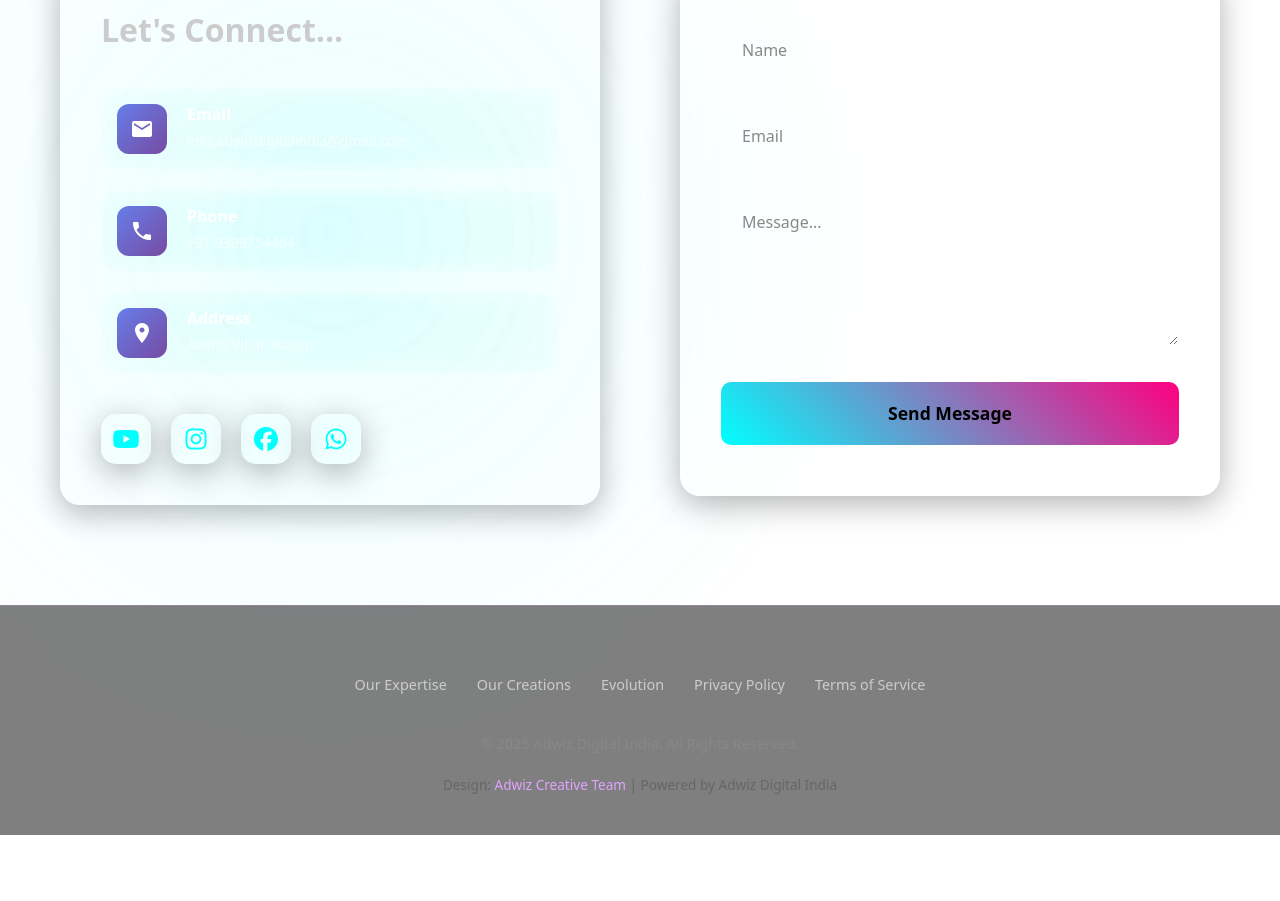
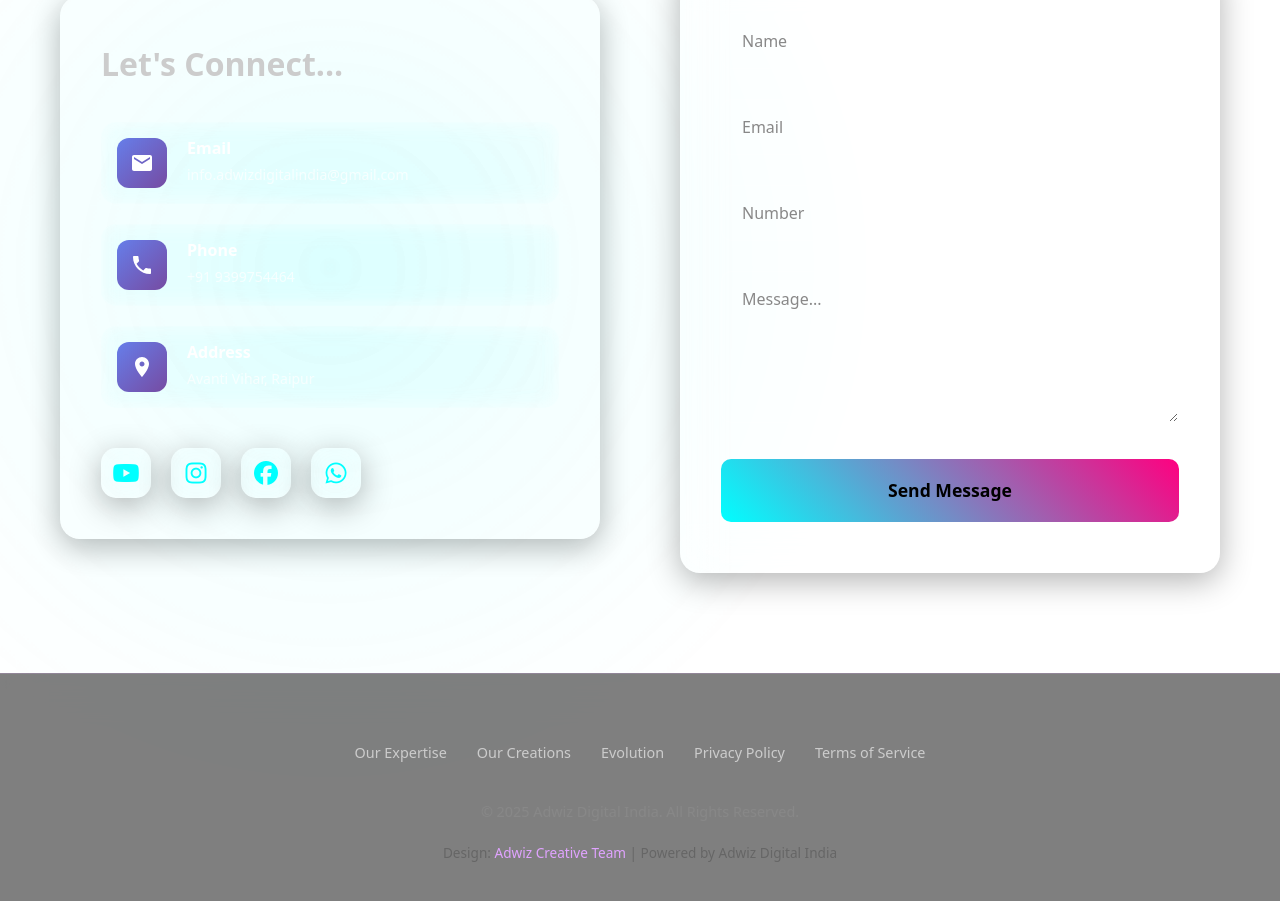
Before and after one commit to adwizdigitalindia/Adwiz, a plain HTML site: page index.html in a window 1280 px wide. Shown: the part 8454-9355 px from the top of the page. Before the commit the page ends 9289 px from the top, so only its background shows below. Drawn offline with nearby package versions, Linux system fonts and the light colour scheme.

Commit message:
Quick update

```diff
--- a/index.html
+++ b/index.html
@@ -614,9 +614,9 @@
       <input type="email" name="email" placeholder="Email" required>
     </div>
 
-    <!-- <div class="form-group">
-      <input type="text" name="subject" placeholder="Subject" required>
-    </div> -->
+    <div class="form-group">
+      <input type="text" name="number" placeholder="Number" required>
+    </div>
 
     <div class="form-group">
       <textarea name="message" rows="5" placeholder="Message..." required></textarea>
@@ -626,11 +626,10 @@
   </form>
 </div>
 
+</div>
+    </section>
 
 
-
-        </div>
-    </section>
 <link href="https://unpkg.com/aos@2.3.1/dist/aos.css" rel="stylesheet">
 <script src="https://unpkg.com/aos@2.3.1/dist/aos.js"></script>
 <script>
```
